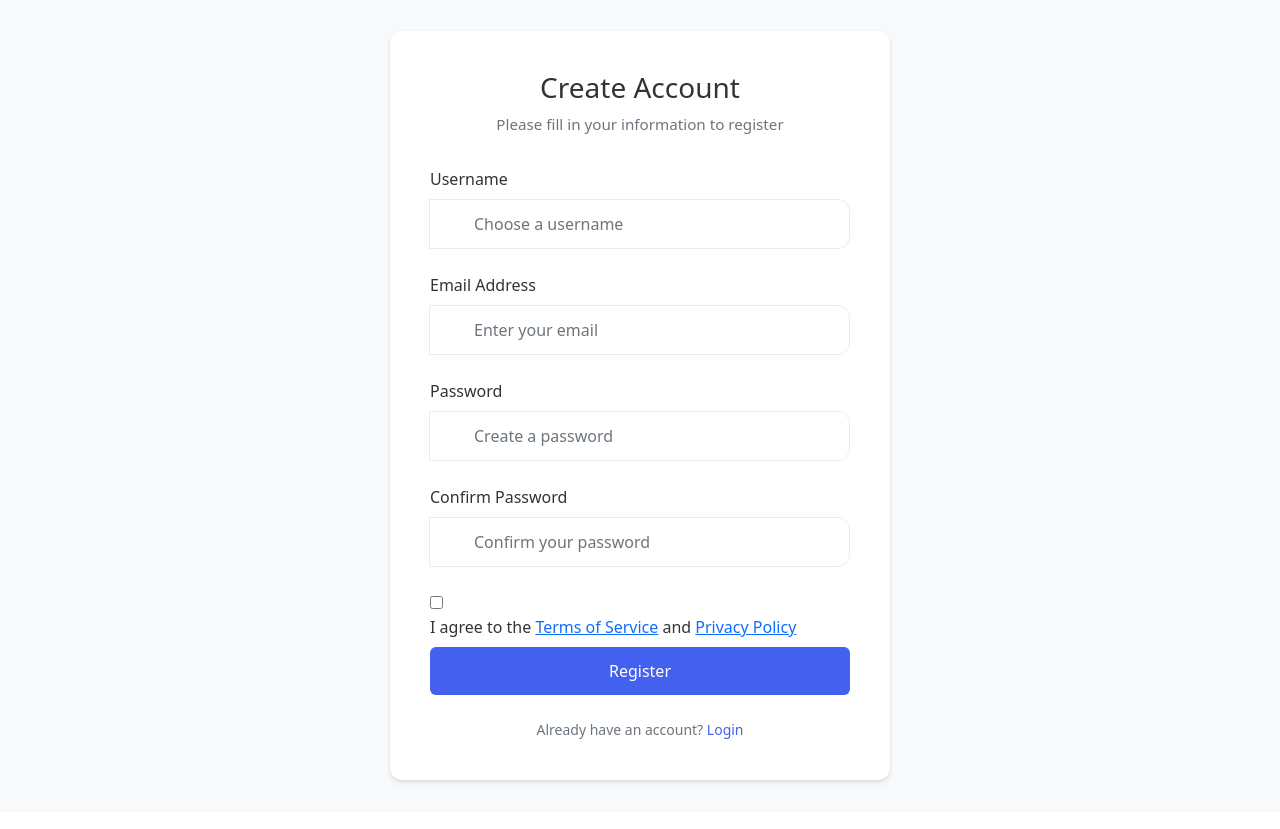
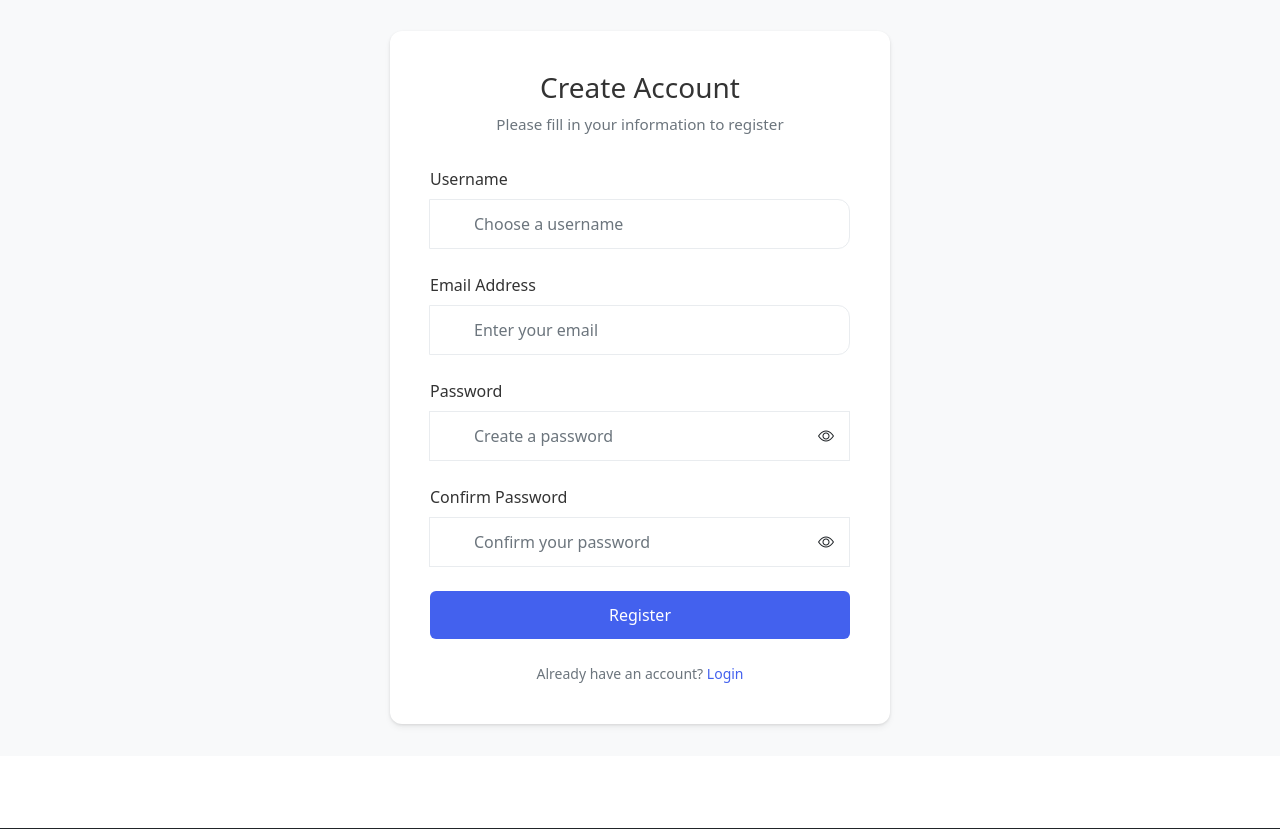
Before and after one commit to steve-ongera/e-barber, a Django app: page /signup/ in a window 1280 px wide. Shown: the part 81-910 px from the top of the page. Run offline with Django 5.2, Linux system fonts and the light colour scheme.

Commit message:
added some js

```diff
--- /dev/null
+++ b/static/js/register_toggle_eye.js
@@ -0,0 +1,21 @@
+// Toggle Password Visibility for Password1
+const passwordInput1 = document.getElementById('password1');
+const eyeIcon1 = document.getElementById('eyeIcon1');
+
+eyeIcon1.addEventListener('click', () => {
+    const type = passwordInput1.getAttribute('type') === 'password' ? 'text' : 'password';
+    passwordInput1.setAttribute('type', type);
+    eyeIcon1.classList.toggle('bi-eye');
+    eyeIcon1.classList.toggle('bi-eye-slash');
+});
+
+// Toggle Password Visibility for Password2
+const passwordInput2 = document.getElementById('password2');
+const eyeIcon2 = document.getElementById('eyeIcon2');
+
+eyeIcon2.addEventListener('click', () => {
+    const type = passwordInput2.getAttribute('type') === 'password' ? 'text' : 'password';
+    passwordInput2.setAttribute('type', type);
+    eyeIcon2.classList.toggle('bi-eye');
+    eyeIcon2.classList.toggle('bi-eye-slash');
+});
--- a/templates/base.html
+++ b/templates/base.html
@@ -8,6 +8,8 @@
     <link rel="icon" type="image/x-icon" href="{% static 'images/barberlogo.png'%}">
     <!-- Bootstrap CSS -->
     <link rel="stylesheet" href="https://cdn.jsdelivr.net/npm/bootstrap@5.2.3/dist/css/bootstrap.min.css">
+    <link rel="stylesheet" href="https://cdn.jsdelivr.net/npm/bootstrap-icons@1.10.5/font/bootstrap-icons.css">
+
     <!-- Font Awesome -->
     <link rel="stylesheet" href="https://cdnjs.cloudflare.com/ajax/libs/font-awesome/6.4.0/css/all.min.css">
     <!-- Custom CSS -->
--- a/templates/registration/signup.html
+++ b/templates/registration/signup.html
@@ -48,39 +48,45 @@
 
             <div class="form-group">
                 <label for="password1">Password</label>
-                <div class="input-group">
+                <div class="input-group" style="position: relative;">
                     <span class="input-icon">
+                        <!-- Lock Icon -->
                         <svg xmlns="http://www.w3.org/2000/svg" width="16" height="16" fill="currentColor" viewBox="0 0 16 16">
                             <path d="M8 1a2 2 0 0 1 2 2v4H6V3a2 2 0 0 1 2-2zm3 6V3a3 3 0 0 0-6 0v4a2 2 0 0 0-2 2v5a2 2 0 0 0 2 2h6a2 2 0 0 0 2-2V9a2 2 0 0 0-2-2z"/>
                         </svg>
                     </span>
                     <input type="password" id="password1" name="password1" class="form-control" placeholder="Create a password" required>
+                    <!-- Eye Icon -->
+                    <span class="toggle-password" style="position: absolute; right: 1rem; top: 50%; transform: translateY(-50%); cursor: pointer;">
+                        <i id="eyeIcon1" class="bi bi-eye"></i>
+                    </span>
                 </div>
                 {% if form.password1.errors %}
                 <div class="error-message">{{ form.password1.errors }}</div>
                 {% endif %}
-
             </div>
 
             <div class="form-group">
                 <label for="password2">Confirm Password</label>
-                <div class="input-group">
+                <div class="input-group" style="position: relative;">
                     <span class="input-icon">
+                        <!-- Lock Icon -->
                         <svg xmlns="http://www.w3.org/2000/svg" width="16" height="16" fill="currentColor" viewBox="0 0 16 16">
                             <path d="M8 1a2 2 0 0 1 2 2v4H6V3a2 2 0 0 1 2-2zm3 6V3a3 3 0 0 0-6 0v4a2 2 0 0 0-2 2v5a2 2 0 0 0 2 2h6a2 2 0 0 0 2-2V9a2 2 0 0 0-2-2z"/>
                         </svg>
                     </span>
                     <input type="password" id="password2" name="password2" class="form-control" placeholder="Confirm your password" required>
+                    <!-- Eye Icon -->
+                    <span class="toggle-password" style="position: absolute; right: 1rem; top: 50%; transform: translateY(-50%); cursor: pointer;">
+                        <i id="eyeIcon2" class="bi bi-eye"></i>
+                    </span>
                 </div>
                 {% if form.password2.errors %}
                 <div class="error-message">{{ form.password2.errors }}</div>
                 {% endif %}
             </div>
 
-            <div class="terms-policy">
-                <input type="checkbox" id="agree" name="agree" required>
-                <label for="agree">I agree to the <a href="#">Terms of Service</a> and <a href="#">Privacy Policy</a></label>
-            </div>
+
 
             <button type="submit" class="login-btn">Register</button>
 
@@ -90,4 +96,6 @@
         </form>
     </div>
 </div>
+<script src="{% static 'js/register_toggle_eye.js' %}"></script>
+
 {% endblock %}
```
Also changed, not shown: static/js/toggle_eye.js (added, +17 -0 lines), templates/registration/login.html (+13 -5 lines), db.sqlite3.
